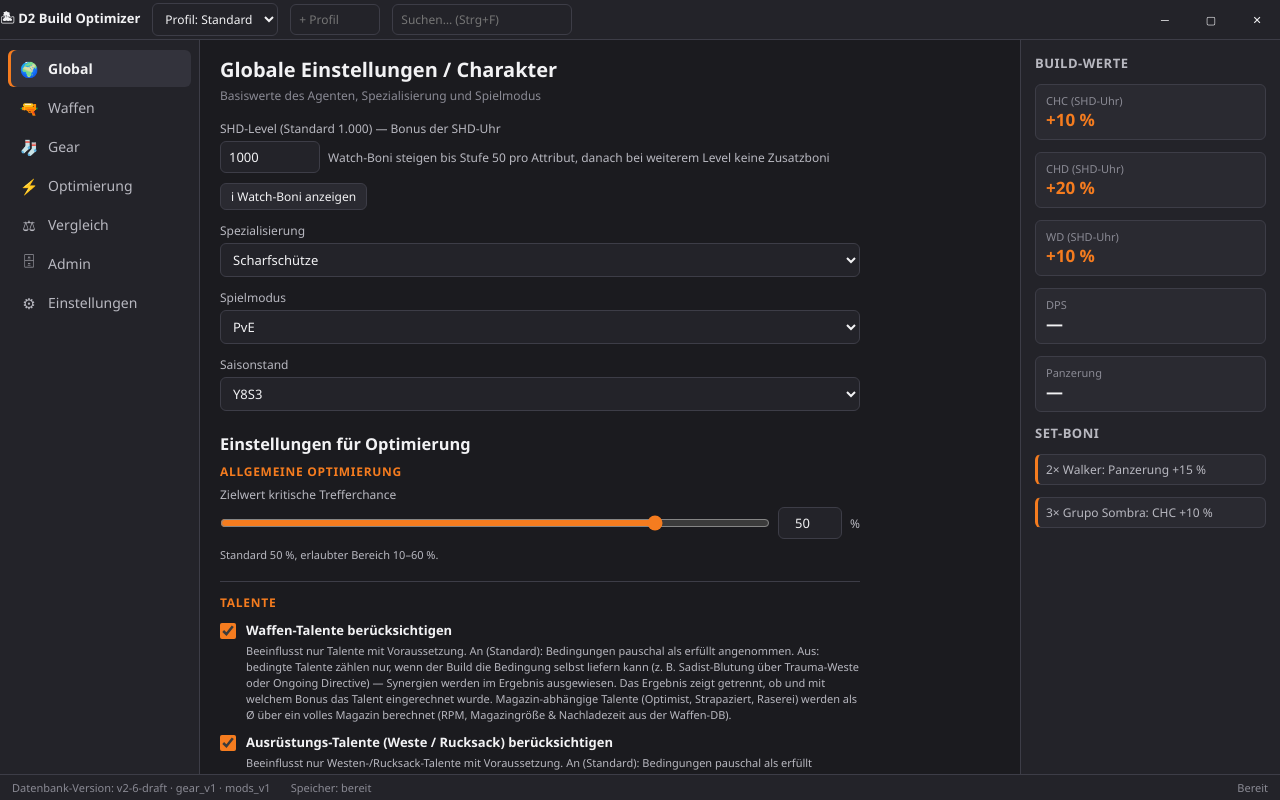
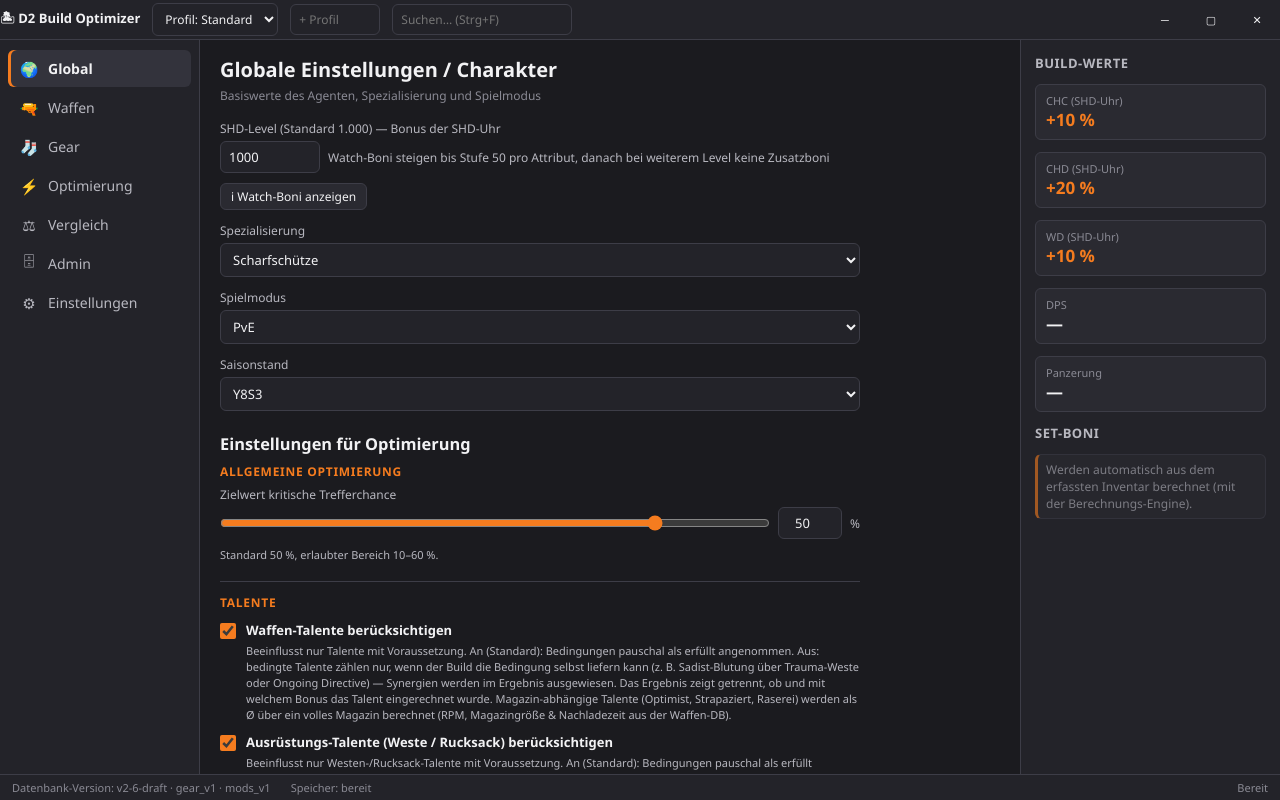
Before and after one commit to ApexSHD/The-Division-2-Optimizer-Win-App, a React (Vite) app in the folder d2-build-optimizer/: page / in a window 1280 px wide. Built offline with nearby package versions, Linux system fonts and the light colour scheme.

Commit message:
Aufräumen: hartcodierte Set-Boni-Platzhalter aus Sidebar entfernen; Lastenheft 4.1 auf Ist-Stand aktualisieren
Co-authored-by: ApexSHD <ApexSHD@users.noreply.github.com>

```diff
--- a/d2-build-optimizer/src/App.tsx
+++ b/d2-build-optimizer/src/App.tsx
@@ -185,8 +185,9 @@ function ValuesSidebar() {
         <div className="stat-value">—</div>
       </div>
       <h3>{t.sidebar.setBonuses}</h3>
-      <div className="set-bonus">2× Walker: Panzerung +15 %</div>
-      <div className="set-bonus">3× Grupo Sombra: CHC +10 %</div>
+      <div className="set-bonus" style={{ opacity: 0.6 }}>
+        Werden automatisch aus dem erfassten Inventar berechnet (mit der Berechnungs-Engine).
+      </div>
     </aside>
   );
 }
```
Also changed, not shown: 1 other file (tests, documents, lock files or other folders).
